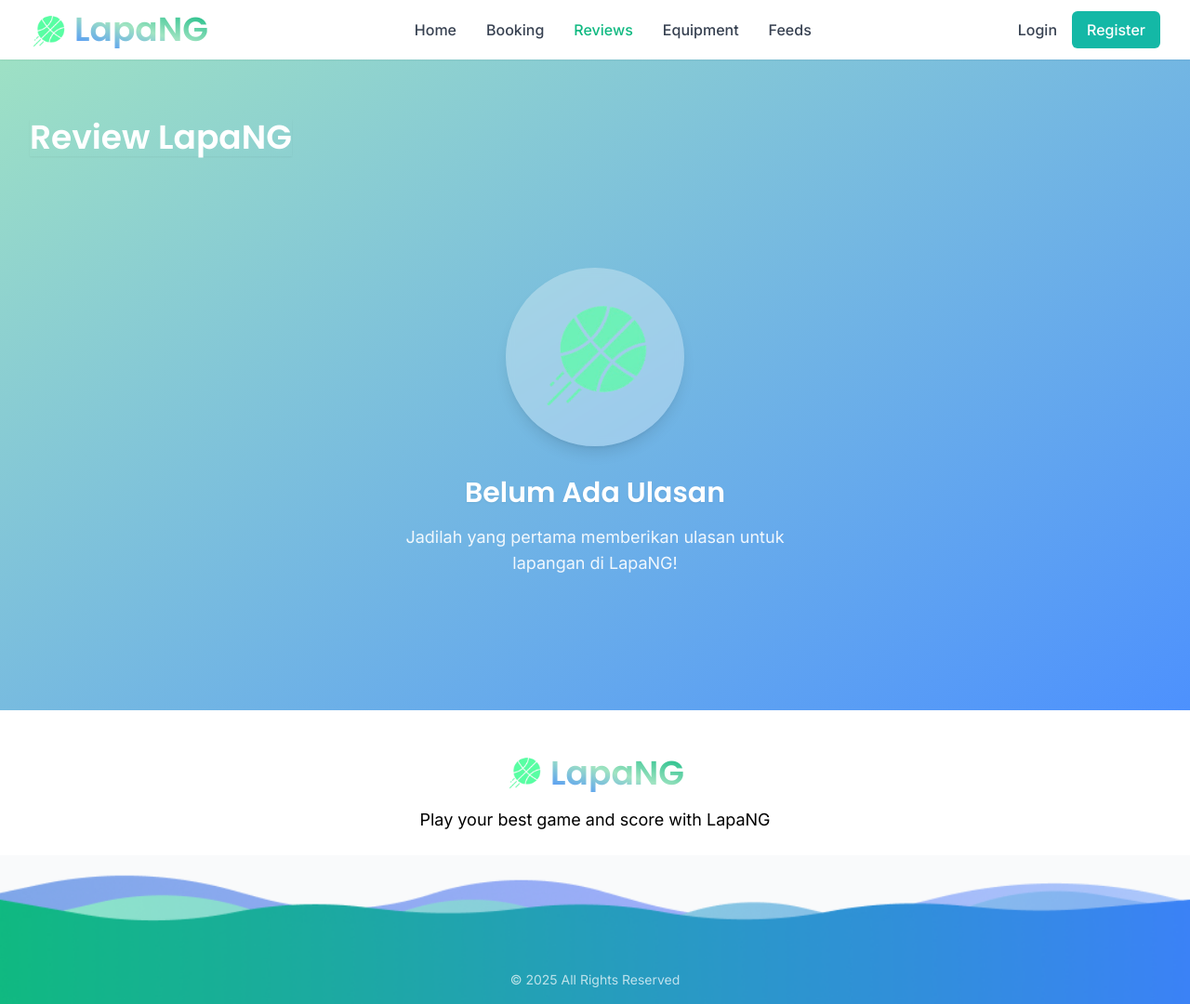
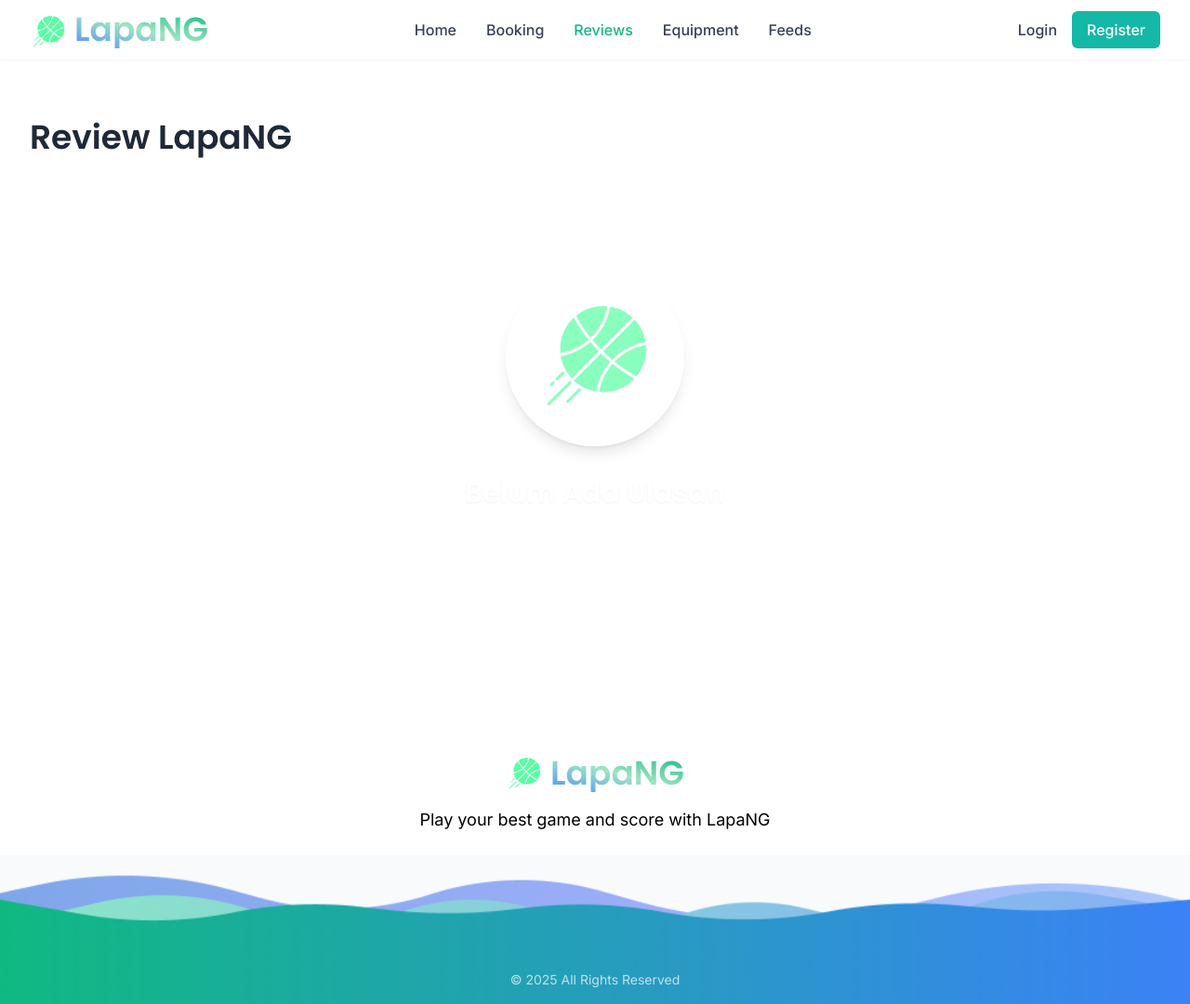
Before and after one commit to pbp-kelompok-d2/Lapa-NG, a Django app: page /reviews/ in a window 1280 px wide. Shown: the whole page at 93% size. Run offline with Django 5.2, Linux system fonts and the light colour scheme; grey boxes labelled with a size stand in for pictures from a placeholder-image service; data that the repository does not hold is empty; some libraries are stand-ins or nearby versions.

Commit message:
benerin background jadi putih, dan tombol add reviews

```diff
--- a/reviews/static/css/reviews.css
+++ b/reviews/static/css/reviews.css
@@ -1,38 +1,26 @@
-/* styling untuk background gradient yang tetap */
-.fixed-gradient {
-    position: fixed;
-    top: 0;
-    left: 0;
-    width: 100%;
-    height: 100vh;
-    background-image: linear-gradient(to bottom right, #A1E4C2, #4B8FFF);
-    z-index: -10;
+/* Menghapus background gradient */
+.reviews-page-wrapper {
+    background-color: #FFFFFF; /* Atau bisa juga #F8F9FA untuk abu-abu muda */
 }
 
-/* membuat wrapper konten menjadi transparan */
-.reviews-page-wrapper {
-    background-color: transparent;
-}
-
-/* ===== perubahan warna tombol filter ===== */
+/* Tombol Filter dengan style baru untuk background putih */
 .filter-btn {
-    color: white;
+    color: #4B5563; /* Abu-abu gelap */
     transition: all 0.3s ease;
-    background-color: rgba(255, 255, 255, 0.2);
-    backdrop-filter: blur(5px);
+    background-color: #F3F4F6; /* Abu-abu muda */
 }
 
 .filter-btn.active-filter {
-    background-color: #F97316;
+    background-color: #F97316; /* Oranye */
     color: white;
     box-shadow: 0 4px 15px -5px rgba(249, 115, 22, 0.6);
 }
 
 .filter-btn:hover:not(.active-filter) {
-    background-color: rgba(255, 255, 255, 0.4);
+    background-color: #E5E7EB; /* Abu-abu sedikit lebih gelap saat hover */
 }
 
-/* modal */
+/* Modal (tidak berubah) */
 .modal {
     transition: opacity 0.3s ease;
 }
@@ -40,17 +28,17 @@
     transition: opacity 0.3s ease, transform 0.3s ease;
 }
 
-/* Kartu Review */
+/* Kartu Review (tidak berubah) */
 .review-card {
     border: 1px solid #e5e7eb;
     box-shadow: 0 4px 6px -1px rgba(0, 0, 0, 0.05), 0 2px 4px -2px rgba(0, 0, 0, 0.05);
 }
 .review-card:hover {
-    border-color: #10b981;
-    box-shadow: 0 10px 15px -3px rgba(16, 185, 129, 0.1), 0 4px 6px -4px rgba(16, 185, 129, 0.1);
+    border-color: #F97316; /* Hover oranye */
+    box-shadow: 0 10px 15px -3px rgba(249, 115, 22, 0.1), 0 4px 6px -4px rgba(249, 115, 22, 0.1);
 }
 
-/* Bintang Rating */
+/* Bintang Rating (tidak berubah) */
 .star {
     transition: color 0.2s ease, transform 0.2s ease;
 }
--- a/reviews/templates/reviews.html
+++ b/reviews/templates/reviews.html
@@ -30,10 +30,9 @@
     <main class="container mx-auto px-4 sm:px-6 lg:px-8 pt-32 pb-16">
 
         <div class="flex flex-col sm:flex-row justify-between items-center mb-10">
-            <h1 class="text-4xl font-bold font-heading text-white shadow-sm mb-4 sm:mb-0">Review LapaNG</h1>
-
+            <h1 class="text-4xl font-bold font-heading text-gray-800 mb-4 sm:mb-0">Review LapaNG</h1>
             {% if user.is_authenticated and user.customuser.role == 'customer' %}
-            <button id="open-add-review-modal" class="w-full sm:w-auto bg-[#F97316] text-white font-bold py-3 px-6 rounded-lg shadow-lg hover:bg-orange-600 transition-all duration-300 transform hover:scale-105">
+            <button id="open-add-review-modal" class="w-full sm:w-auto bg-green-600 text-white font-bold py-3 px-6 rounded-lg shadow-lg hover:bg-green-700 transition-all duration-300 transform hover:scale-105">
                 + Add Review
             </button>
             {% endif %}
```
